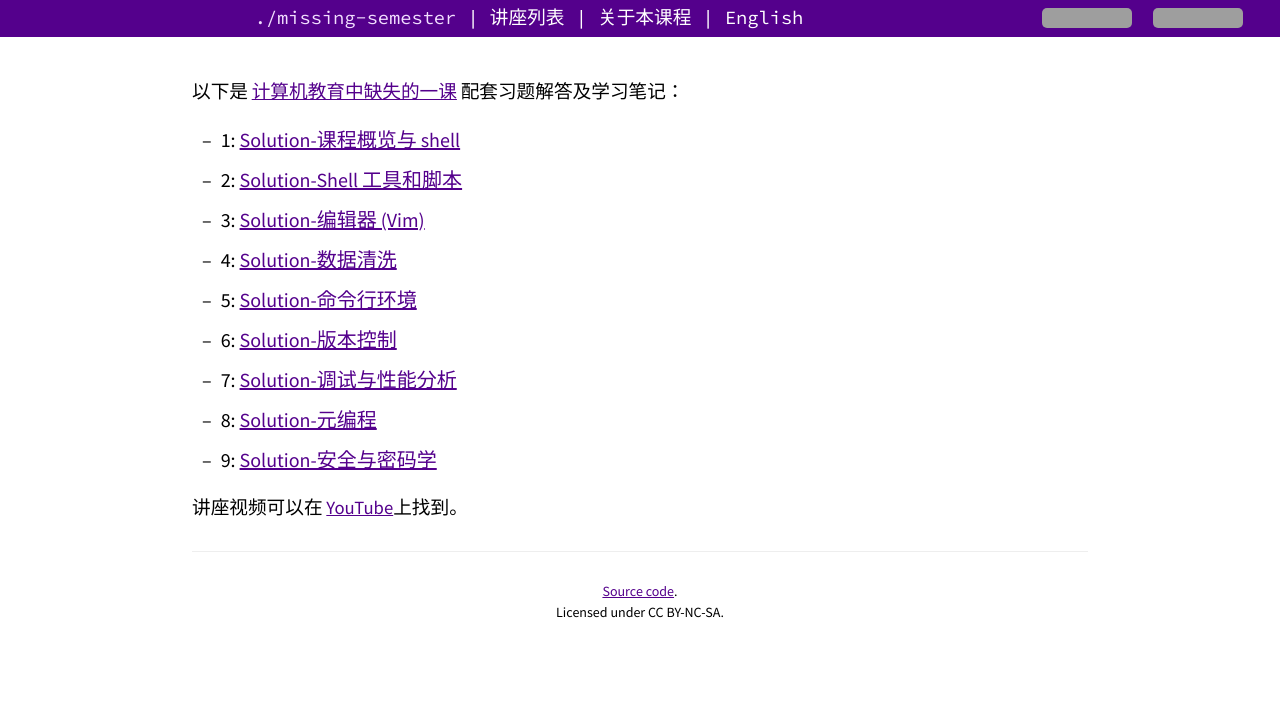
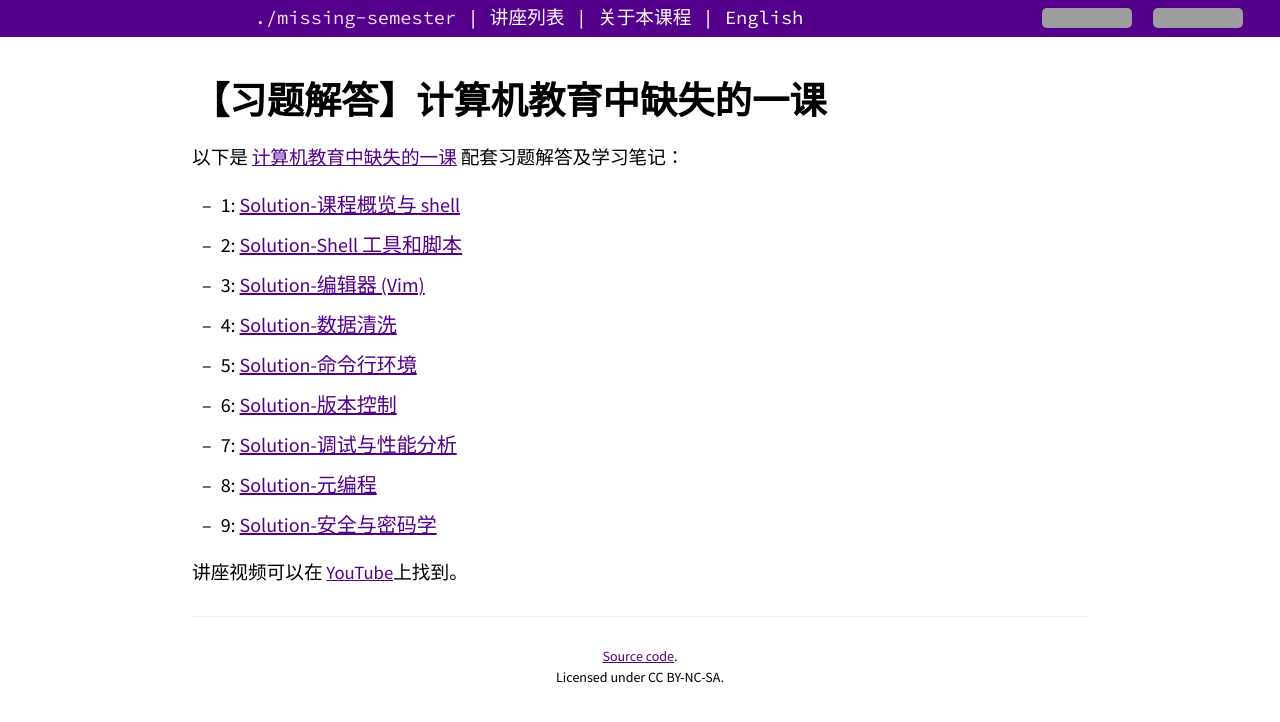
Before and after one commit to missing-semester-cn/missing-notes-and-solutions, a Jekyll site: the page built from index.md, in a window 1280 px wide. Shown: the top 722 px of the page. Built offline with Jekyll 4.4.1, drawn with Linux system fonts in a browser that asks for light colours; our own code applies the rules of GitHub Pages for plain Markdown files; grey boxes are pictures that could not be loaded.

Commit message:
correct link

```diff
--- a/index.md
+++ b/index.md
@@ -1,6 +1,6 @@
 ---
 layout: page
-title: [习题解答]计算机教育中缺失的一课
+title: 【习题解答】计算机教育中缺失的一课
 ---
 
 
```
